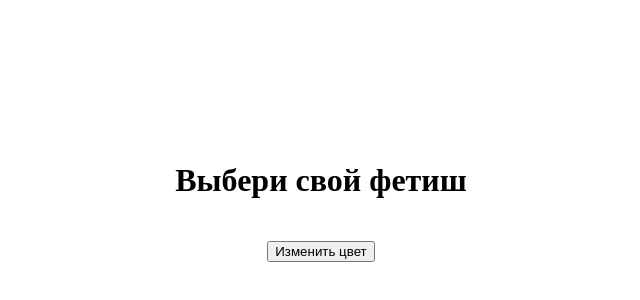
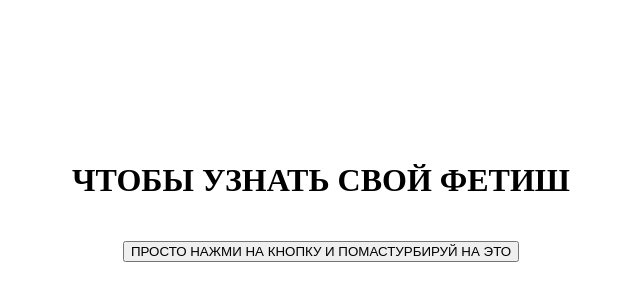
Before and after one commit to 1mpuser/tsukosat, a plain HTML site: page index.html in a window 1280 px wide. Shown: the part 198-498 px from the top of the page, without its empty margins (319-959 px from the left). Drawn offline with Linux system fonts and the light colour scheme.

Commit message:
Added labels

```diff
--- a/index.html
+++ b/index.html
@@ -8,8 +8,8 @@
 </head>
 <body>
   <!-- Ваш контент здесь -->
-  <h1 id="word">Выбери свой фетиш</h1>
-  <button id="generate">Изменить цвет</button>
+  <h1 id="word">ЧТОБЫ УЗНАТЬ СВОЙ ФЕТИШ</h1>
+  <button id="generate">ПРОСТО НАЖМИ НА КНОПКУ И ПОМАСТУРБИРУЙ НА ЭТО</button>
 
   <script src="index.js"></script>
 </body>
```
